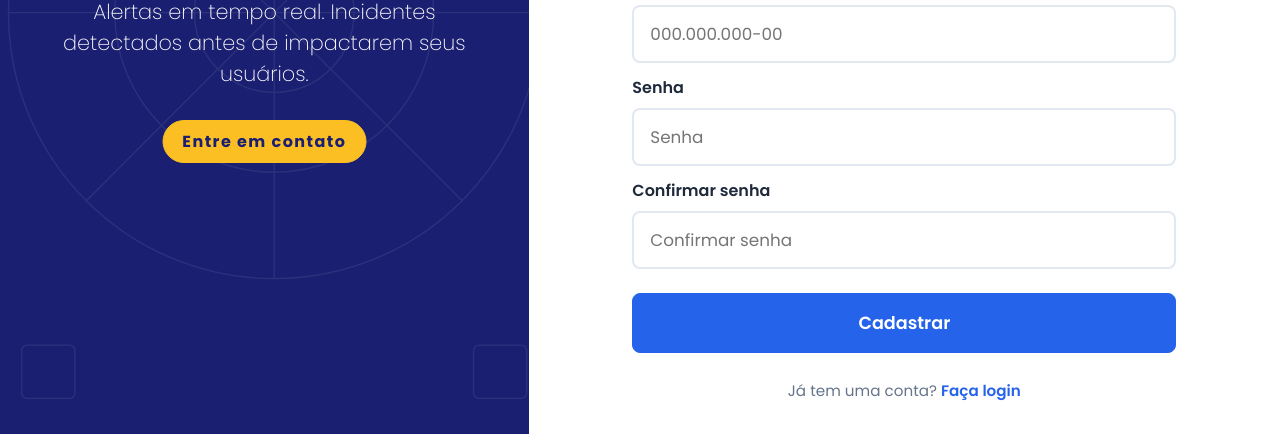
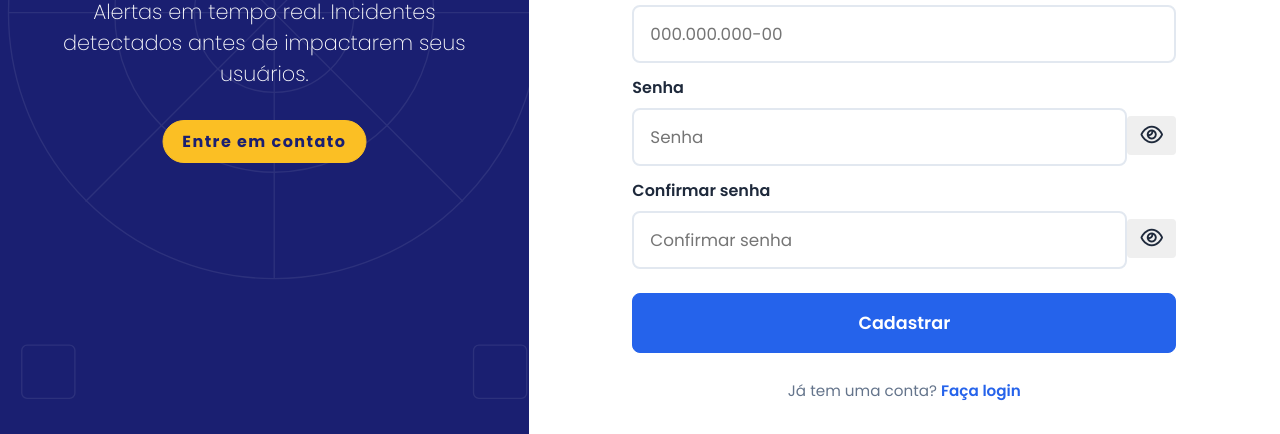
Before and after one commit to Noctua-Inc/noctua-sistema, a website: page views/cadastro.html in a window 1280 px wide. Shown: the part 408-842 px from the top of the page. Drawn offline with Linux system fonts and the light colour scheme.

Commit message:
feat: adiciona possibilidade de ver a senha enquanto digita

```diff
--- a/public/js/cadastro.js
+++ b/public/js/cadastro.js
@@ -24,6 +24,17 @@ function mensagem(icone, titulo, descricao) {
     setTimeout(() => {
         div_erro.style.display = 'none';
     }, 5000);
+}
+
+function mostrarSenha(id_senha, id_div_olho){
+    let senhaValor = document.getElementById(id_senha);
+
+    if (senhaValor.type === "password") {
+        senhaValor.type = "text";
+        id_botao_mostrar_senha.innerHTML = ``
+    } else {
+        senhaValor.type = "password";
+    }
 }
 
 function emailPopup(){
--- a/public/styles/cadastro.css
+++ b/public/styles/cadastro.css
@@ -152,9 +152,10 @@ body {
     font-size: 1.05rem;
     /* era 0.9rem */
     margin-top: 0.2rem;
+    outline: none;
 }
 
-.content .right-content .form form button {
+.content .right-content .form form .btn-principal {
     font-family: 'Poppins', sans-serif;
     background-color: #2563EB;
     cursor: pointer;
@@ -170,7 +171,26 @@ body {
     transition: 0.3s;
 }
 
-.content .right-content .form form button:hover {
+.content .right-content .form form .btn-mostrar-senha {
+  background-color: none;
+  color: #1E293B;
+  border: none;
+  padding: 8px 12px;
+  border-radius: 4px;
+  font-size: 20px;
+  cursor: pointer;
+}
+
+.content .right-content .form .mostrar-senha {
+    display: flex;
+    align-items: center;
+}
+
+.content .right-content .form .mostrar-senha input {
+    width: 100vw;
+}
+
+.content .right-content .form form .btn-principal:hover {
     background-color: #fff;
     color: #2563EB;
     box-shadow: 0px 0px 30px lab(43.09% 42.25 -83.21 / 0.295);
--- a/views/cadastro.html
+++ b/views/cadastro.html
@@ -5,6 +5,7 @@
     <meta charset="UTF-8">
     <meta name="viewport" content="width=device-width, initial-scale=1.0">
     <link rel="stylesheet" href="/styles/cadastro.css">
+    <link rel="stylesheet" href="https://cdnjs.cloudflare.com/ajax/libs/font-awesome/7.3.1/css/all.min.css" integrity="sha512-QeR2VH+lsBE5LSAe1Q5EnTBbe7XTBubt8dG93Y7gidSgdMCr8nVqKcfKAMyN96SV8KDbZVTDXChatu5G2KQGzg==" crossorigin="anonymous" referrerpolicy="no-referrer">
     <title>Cadastro | Noctua</title>
 </head>
 
@@ -35,7 +36,7 @@
         <div class="right-content">
             <div class="form">
                 <a href="/" id="voltarSite"> ← Voltar ao site</a>
-                <form id="form_cadastro" onsubmit="cadastrar(event)">
+                <form id="form_cadastro">
                     <h1>Crie sua conta</h1>
                     <div class="subtitulo">
                         <p>Comece a monitorar sua infraestrutura em minutos.</p>
@@ -49,11 +50,21 @@
                     <p>CPF</p>
                     <input type="text" name="cpf" placeholder="000.000.000-00" required id="cpf">
                     <p>Senha</p>
-                    <input type="password" name="password" placeholder="Senha" required id="password">
+                    <div class="mostrar-senha">
+                        <input type="password" name="password" placeholder="Senha" required id="password">
+                        <button onclick="mostrarSenha('password')" class="btn-mostrar-senha">
+                            <i class="fa-regular fa-eye"></i>
+                        </button>
+                    </div>
+
                     <p>Confirmar senha</p>
-                    <input type="password" name="confirm_password" placeholder="Confirmar senha" required
-                        id="confirm_password">
-                    <button>Cadastrar</button>
+                    <div class="mostrar-senha">
+                        <input type="password" name="confirm_password" placeholder="Confirmar senha" required id="confirm_password">
+                        <button onclick="mostrarSenha('confirm_password')" class="btn-mostrar-senha">
+                            <i class="fa-regular fa-eye"></i>
+                        </button>
+                    </div>
+                    <button class="btn-principal" onclick="cadastrar(event)">Cadastrar</button>
 
                 </form>
 
```
Also changed, not shown: 1 other file.
